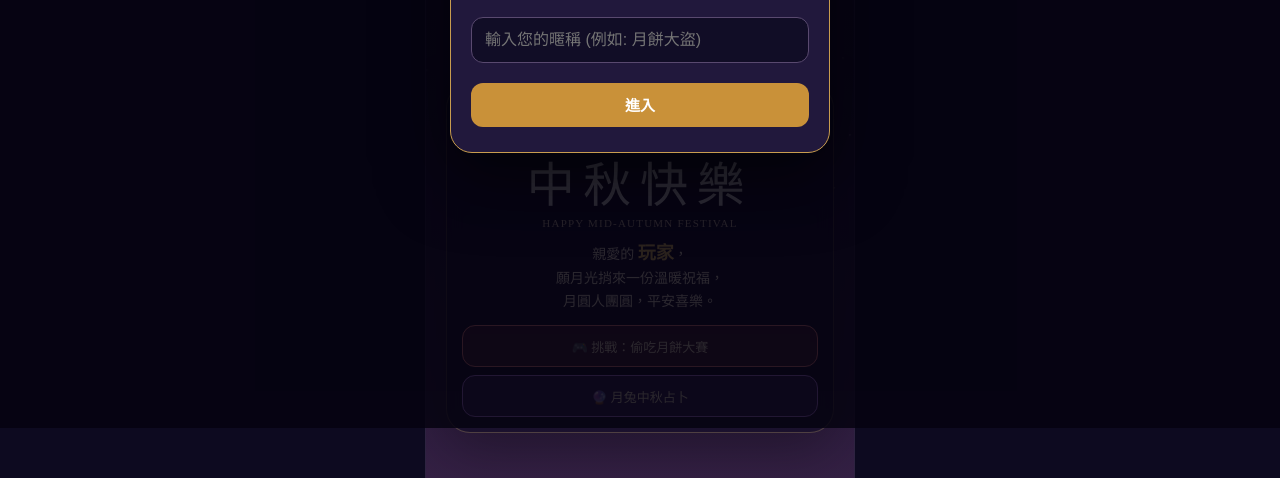
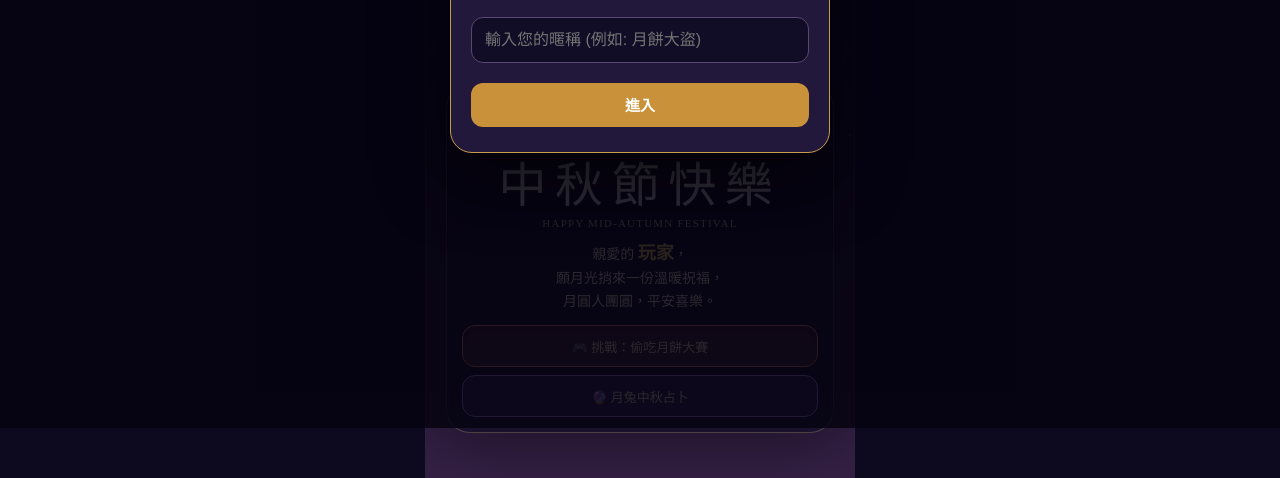
Before and after one commit to linyuzhen0108/FESTIVAL.github.io, a plain HTML site: page index.html in a window 1280 px wide. Shown: the part 372-850 px from the top of the page. Drawn offline with Linux system fonts and the light colour scheme.

Commit message:
index.html

```diff
--- a/index.html
+++ b/index.html
@@ -5,7 +5,7 @@
     <meta charset="UTF-8">
     <meta name="viewport" content="width=device-width, initial-scale=1, viewport-fit=cover, user-scalable=no">
     <meta name="theme-color" content="#0d0a20">
-    <title>月圓人團圓｜中秋快樂</title>
+    <title>月圓人團圓｜中秋節快樂</title>
     <!-- 1. 引入外部 CSS 檔案 -->
     <link rel="stylesheet" href="style.css">
 </head>
@@ -21,7 +21,7 @@
 
         <section class="card">
             <div class="eyebrow">妤蓁 祝你</div>
-            <h1>中秋快樂</h1>
+            <h1>中秋節快樂</h1>
             <div class="subtitle">HAPPY MID-AUTUMN FESTIVAL</div>
             <div class="wish">
                 親愛的 <span class="recipient" id="displayPlayerName">玩家</span>，<br> 願月光捎來一份溫暖祝福，
```
